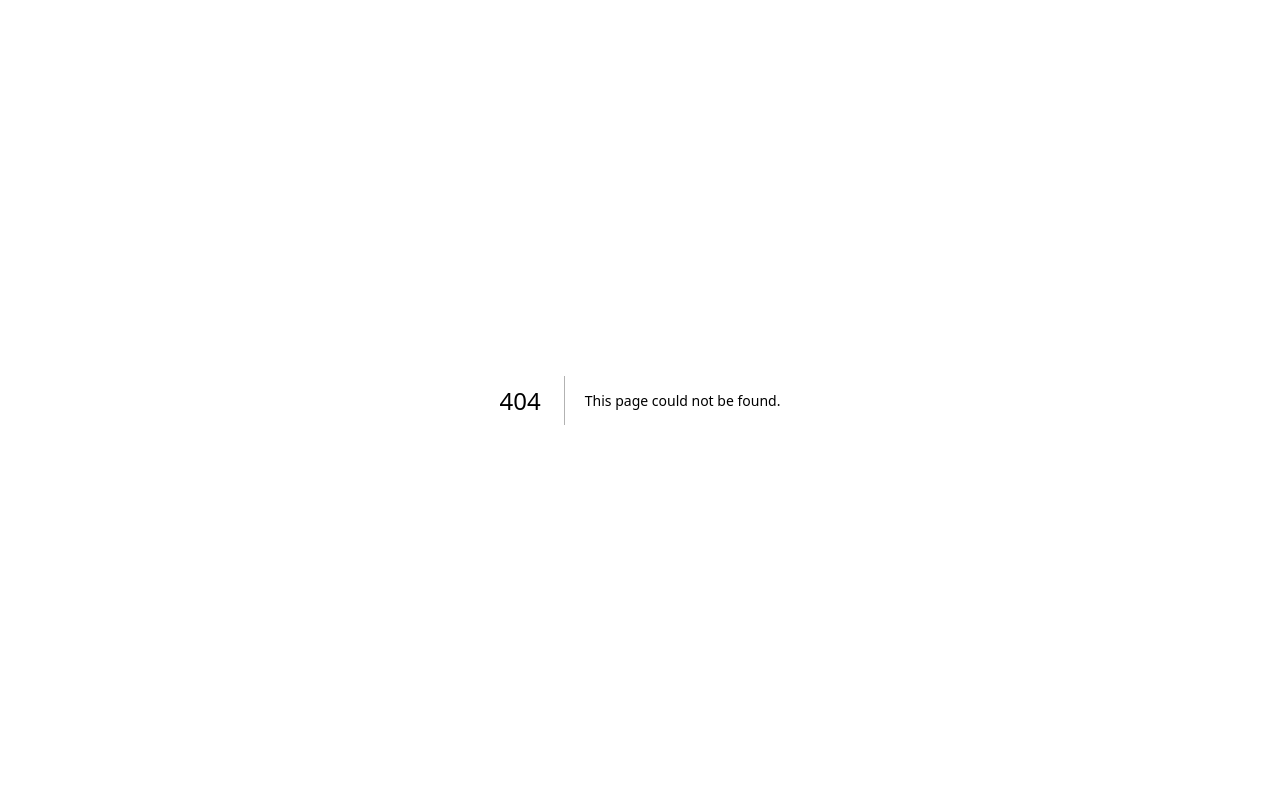
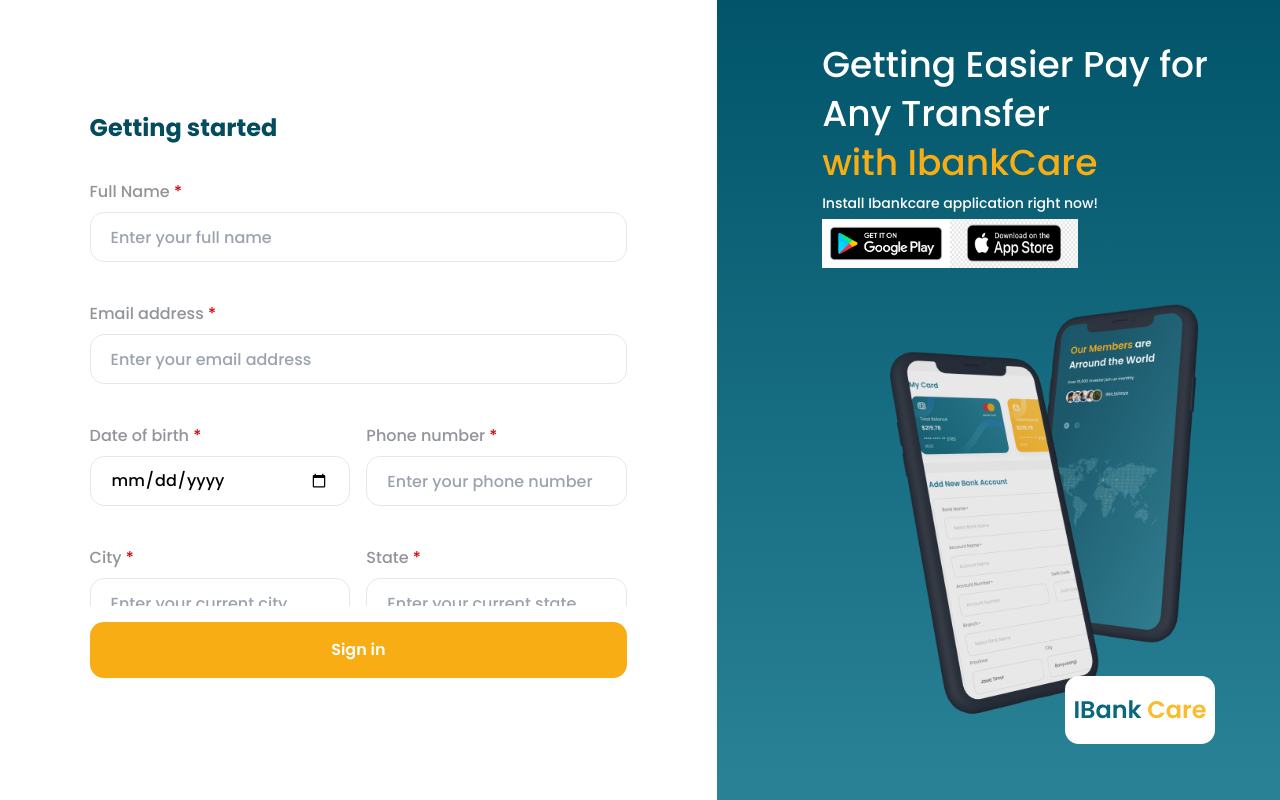
Before and after one commit to edafeoke/nextjs-bank, a Next.js app: page /register in a window 1280 px wide. Before the commit this address had no page. Built offline with nearby package versions, Linux system fonts and the light colour scheme.

Commit message:
register

```diff
--- a/app/login/page.tsx
+++ b/app/login/page.tsx
@@ -21,7 +21,7 @@
           </form>
         </div>
       </div>
-      <div className="hidden md:flex flex-col items-center justify-center h-full py-10 [background:linear-gradient(180deg,rgb(1.31,84.41,105.19)_0%,rgb(41,129,149)_96.88%)]">
+      <div className="hidden md:flex flex-col items-center justify-center h-full py-10 pl-10 [background:linear-gradient(180deg,rgb(1.31,84.41,105.19)_0%,rgb(41,129,149)_96.88%)]">
         <div className="w-3/4">
           <p className="text-[36px] text-white leading-[49px]">Getting Easier
             Pay for Any Transfer<br />
@@ -33,7 +33,7 @@
             <Image width={394} height={128} src={'/appstore.png'} alt="mobile" className="w-32" />
           </div>
         </div>
-        <div className="relative bg-[url('/mobile.png')] bg-center bg-no-repeat bg-cover w-full h-full">
+        <div className="relative bg-[url('/mobile.png')] bg-center bg-no-repeat bg-cover w-3/4 h-full">
           {/* <Image width={721} height={627} src={'/mobile.png'} alt="mobile" className="bg-contain" /> */}
           <WhiteButton onClick={()=>console.log("")} textStyle="absolute bottom-0 right-0 bg-white text-[#0B677E] text-[24px]"  spanStyle="text-[#FCBA2D] text-[24px]" text="IBank" span="Care"/>
         </div>
--- /dev/null
+++ b/app/register/page.tsx
@@ -0,0 +1,58 @@
+'use client'
+import * as React from "react";
+import FormInput from "../ui/FormInput";
+import PrimaryButton from "../ui/PrimaryButton";
+import Link from "next/link";
+import Image from "next/image";
+import WhiteButton from "../ui/CustomButton";
+import FormInputGroup from "../ui/FormInputGroup";
+
+export default function Page() {
+
+  return (
+    <div className="w-screen h-screen [background:linear-gradient(180deg,rgb(1.31,84.41,105.19)_0%,rgb(41,129,149)_96.88%)] flex flex-col md:flex-row">
+      <div className="flex items-center justify-center bg-white bold w-full h-screen md:w-4/6">
+        <div className="w-3/4 h-3/4 flex flex-col">
+          <h2 className="text-[#034B5E] font-bold text-2xl my-3">Getting started</h2>
+          <form className="w-full h-full">
+            <div className="h-3/4 w-full flex flex-col  overflow-y-scroll">
+              <FormInput id="fullname" required type="text" name="fullname" error="" label="Full Name" placeholder="Enter your full name" />
+              <FormInput id="email" required type="email" name="email" error="" label="Email address" placeholder="Enter your email address" />
+              <FormInputGroup>
+                <FormInput id="dob" required type="date" name="dob" error="" label="Date of birth" placeholder="" />
+                <FormInput id="phone" required type="phone" name="phone" error="" label="Phone number" placeholder="Enter your phone number" />
+              </FormInputGroup>
+              <FormInputGroup>
+                <FormInput id="city" required type="text" name="city" error="" label="City" placeholder="Enter your current city" />
+                <FormInput id="state" required type="state" name="state" error="" label="State" placeholder="Enter your current state" />
+              </FormInputGroup>
+              <FormInput id="country" required type="text" name="country" error="" label="Country" placeholder="Enter your current country" />
+              <FormInputGroup>
+                <FormInput required id="password" label="Password" placeholder="Enter password" name="password" type="password" />
+                <FormInput required id="cpassword" label="Confirm password" placeholder="Re-enter password" name="cpassword" type="cpassword" />
+              </FormInputGroup>
+              <Link href='#' className="text-[#edafeed]">Forgot password</Link>
+            </div>
+            <PrimaryButton title="Sign in" onClick={() => console.log("Christian wahala")} />
+          </form>
+        </div>
+      </div>
+      <div className="hidden md:flex flex-col items-center justify-center h-full py-10 pl-10 [background:linear-gradient(180deg,rgb(1.31,84.41,105.19)_0%,rgb(41,129,149)_96.88%)]">
+        <div className="w-3/4">
+          <p className="text-[36px] text-white leading-[49px]">Getting Easier
+            Pay for Any Transfer<br />
+            <span className="text-[#f8ad15]">with IbankCare</span>
+          </p>
+          <p className="text-[14px] text-white weight-[500] leading-[32px]">Install Ibankcare application right now!</p>
+          <div className="flex">
+            <Image width={340} height={232} src={'/googleplay.jpg'} alt="mobile" className="w-32" />
+            <Image width={394} height={128} src={'/appstore.png'} alt="mobile" className="w-32" />
+          </div>
+        </div>
+        <div className="relative bg-[url('/mobile.png')] bg-center bg-no-repeat bg-cover w-3/4 h-full">
+          <WhiteButton onClick={() => console.log("")} textStyle="absolute bottom-0 right-0 bg-white text-[#0B677E] text-[24px]" spanStyle="text-[#FCBA2D] text-[24px]" text="IBank" span="Care" />
+        </div>
+      </div>
+    </div>
+  );
+}
--- a/app/ui/FormInput.tsx
+++ b/app/ui/FormInput.tsx
@@ -7,13 +7,14 @@
     label: string,
     id: string,
     name: string,
+    required?: boolean,
 }
 
-function FormInput({ type = 'text', placeholder = '', error = '', label = '', id = '', name = '' }: FormInputProps) {
+function FormInput({ type = 'text', placeholder = '', error = '', label = '', id = '', name = '', required=false }: FormInputProps) {
     return (
         <div className="flex flex-col my-4">
-            <label htmlFor="email" className='text-[#919499] my-2'>{label}</label>
-            <input placeholder={placeholder} className="w-full h-[30px] rounded-[14px] border-[1.3px] p-5 py-6" type={type} name={name} id={id} />
+            <label htmlFor="email" className='text-[#919499] my-2'>{label} {required && <span className='text-[#D70000]'>*</span>}</label>
+            <input required={required?true:false} placeholder={placeholder} className="w-full h-[30px] rounded-[14px] border-[1.3px] p-5 py-6" type={type} name={name} id={id} />
             <span className="hidden">error</span>
         </div>
     )
--- /dev/null
+++ b/app/ui/FormInputGroup.tsx
@@ -0,0 +1,15 @@
+import React from 'react'
+
+type FormInputGroupProps = {
+    children?:any,
+}
+
+function FormInputGroup({ children }: FormInputGroupProps) {
+    return (
+        <div className='grid grid-cols-2 gap-4'>
+            {children}
+        </div>
+    )
+}
+
+export default FormInputGroup
```
Also changed, not shown: app/register/vector.svg (added), 1 other file (tests, documents, lock files or other folders).
